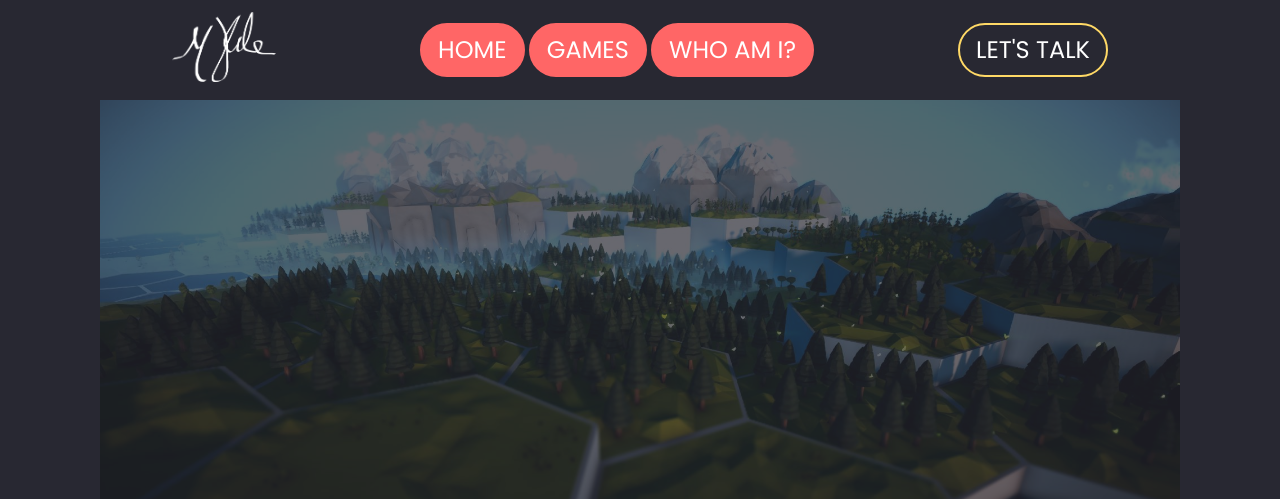
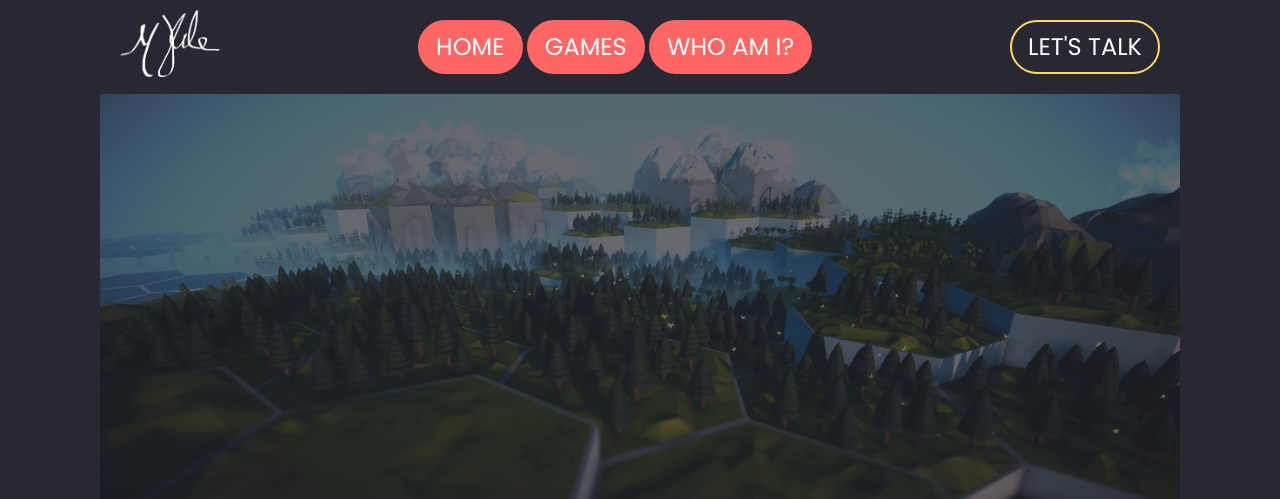
Before and after one commit to matthewvale/matthewvale-portfolio, a PHP site: page / in a window 1280 px wide. Shown: the top 499 px of the page. Run offline with PHP 8.4, Linux system fonts and the light colour scheme; some web fonts are replaced.

Commit message:
Restructured header/nav because Matt is a madlad. Added media queries for up to 768px and over.

```diff
--- a/css/styles.css
+++ b/css/styles.css
@@ -67,25 +67,31 @@ html, body {
 /*#region ----- Navigation Bar Properties */
 header {
     display: flex;
-    flex-flow: wrap;
-    justify-content: space-around;
-    flex-direction: column;
+    align-items: center;
     position: fixed;
     top: 0;
     width: 100%;
     max-width: 1080px;
-    height: 100px;
     z-index: 80;
     background: #282832;
+    padding: 10px 20px;
     /* backdrop-filter: blur(2px); */
 }
-nav {
-    justify-content: center;
-    margin: 0 auto;
+header > .logo{
+    margin: 0 auto
+}
+.main-nav {
+  display: flex;
+  align-items: center;
+  justify-content: space-between;
+  width: 100%;
+}
+.main-nav .nav-start{
+  margin: 0 auto;
 }
 nav a {
-    flex: auto;
-    /* position: relative; */
+    /* flex: auto;
+    position: relative; */
     font-size: 24px;
     padding-left:1rem;
     padding-right:1rem;
@@ -164,3 +170,15 @@ input[type=submit]:hover {
     padding: 64px;
 }
 /*#endregion*/
+/*#region ----- Media Queries */
+@media screen and (max-width: 768px){
+    .main-nav{
+        display: none;
+    }
+}
+@media screen and (min-width: 768px){
+    .mobile-burger{
+        display: none;
+    }
+}
+/*#endregion*/
--- a/php/navibar.php
+++ b/php/navibar.php
@@ -1,13 +1,18 @@
 <header>
-    <nav>
-        <img src="res/images/me/mva_sign_white.png" alt="mva_signature">
-    </nav>
-    <nav>
-        <a class="button-style-1" href="index.php">HOME</a>
-        <a class="button-style-1" href="games.php">GAMES</a>
-        <a class="button-style-1" href="who-am-i.php">WHO AM I?</a>
-    </nav>
-    <nav>
-        <a class="button-style-2" href="lets-talk.php">LET'S TALK</a>
+    <div class="mobile-burger">
+        <svg width="50" aria-hidden="true" focusable="false" data-prefix="fas" data-icon="hamburger" role="img" xmlns="http://www.w3.org/2000/svg" viewBox="0 0 512 512" class="svg-inline--fa fa-hamburger fa-w-16 fa-3x"><path fill="currentColor" d="M464 256H48a48 48 0 0 0 0 96h416a48 48 0 0 0 0-96zm16 128H32a16 16 0 0 0-16 16v16a64 64 0 0 0 64 64h352a64 64 0 0 0 64-64v-16a16 16 0 0 0-16-16zM58.64 224h394.72c34.57 0 54.62-43.9 34.82-75.88C448 83.2 359.55 32.1 256 32c-103.54.1-192 51.2-232.18 116.11C4 180.09 24.07 224 58.64 224zM384 112a16 16 0 1 1-16 16 16 16 0 0 1 16-16zM256 80a16 16 0 1 1-16 16 16 16 0 0 1 16-16zm-128 32a16 16 0 1 1-16 16 16 16 0 0 1 16-16z" class=""></path></svg>
+    </div>
+    <div class="logo">
+        <img src="res/images/me/mva_sign_white.png" alt="mva_signature" width="100">
+    </div>
+    <nav class="main-nav">
+        <div class="nav-start">
+          <a class="button-style-1" href="index.php">HOME</a>
+          <a class="button-style-1" href="games.php">GAMES</a>
+          <a class="button-style-1" href="who-am-i.php">WHO AM I?</a>
+        </div>
+        <div class="nav-end">
+          <a class="button-style-2" href="lets-talk.php">LET'S TALK</a>
+        </div>
     </nav>
 </header>
```
